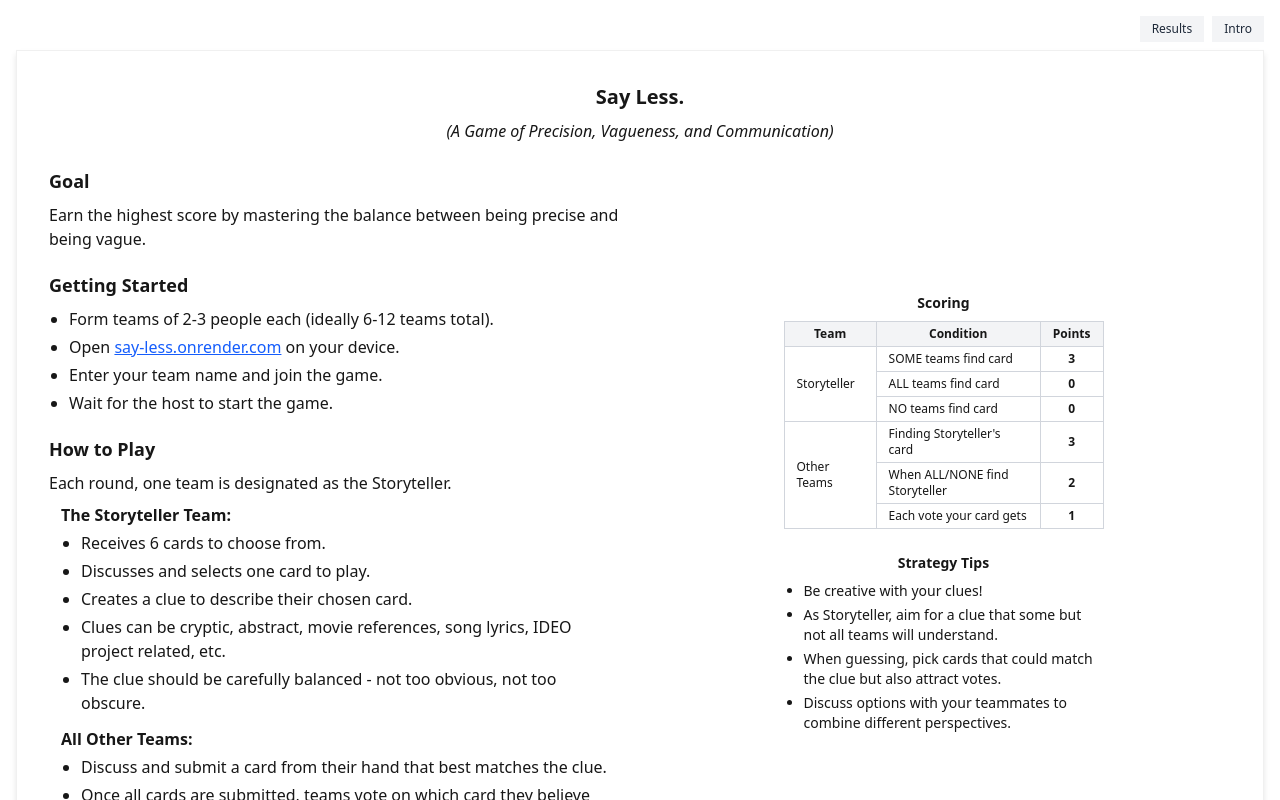
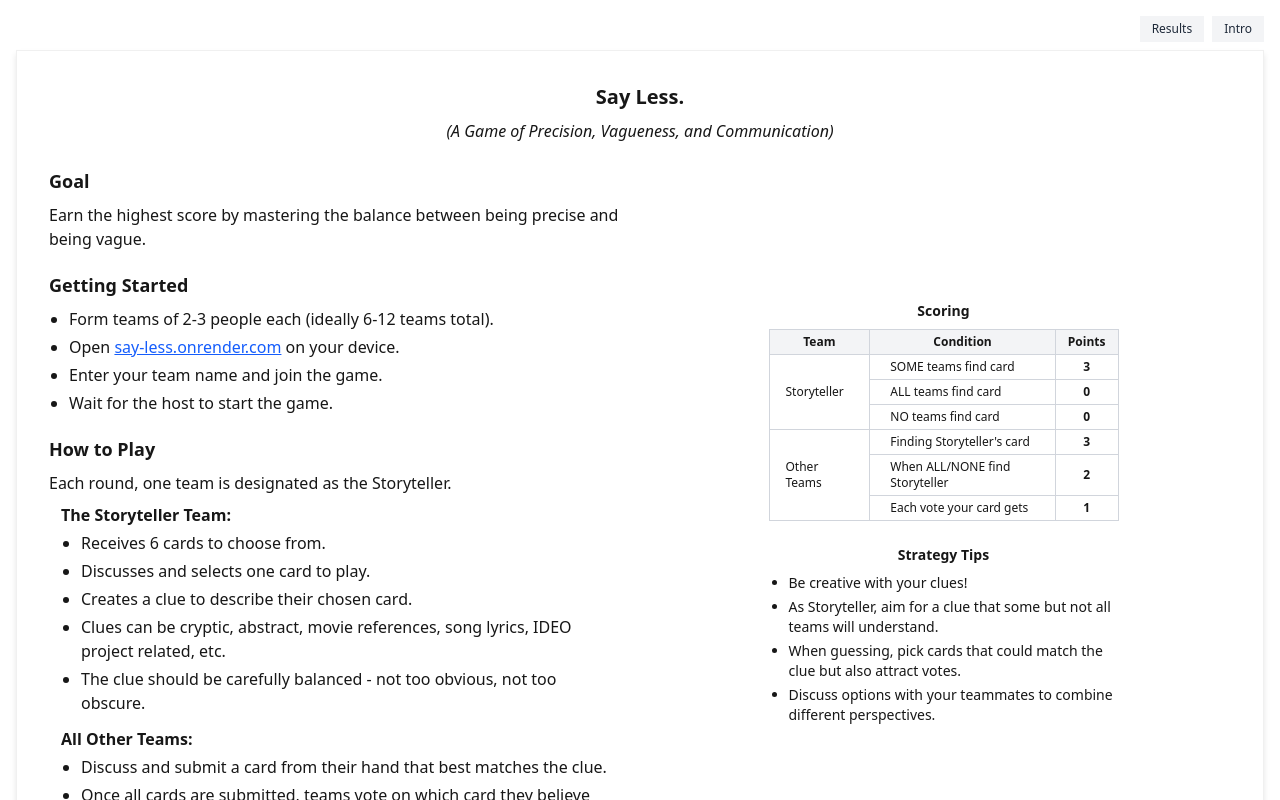
Before and after one commit to niravbeni/tmm, a Next.js app in the folder frontend/: page /rules in a window 1280 px wide. Built offline with nearby package versions, Linux system fonts and the light colour scheme; no server answers.

Commit message:
Make table horizontally wider with more space in cells

```diff
--- a/frontend/src/app/rules/page.tsx
+++ b/frontend/src/app/rules/page.tsx
@@ -80,49 +80,49 @@ export default function RulesPage() {
 
               {/* Right Column */}
               <div className="w-1/2 flex flex-col justify-center items-center space-y-6">
-                <section className="max-w-[320px]">
+                <section className="max-w-[350px]">
                   <h2 className="text-sm font-bold mb-2 text-center">Scoring</h2>
 
                   <table className="w-full text-xs border-collapse">
                     <thead>
                       <tr className="bg-gray-100 dark:bg-gray-800">
-                        <th className="border border-gray-300 dark:border-gray-700 px-3 py-1">Team</th>
-                        <th className="border border-gray-300 dark:border-gray-700 px-3 py-1">Condition</th>
+                        <th className="border border-gray-300 dark:border-gray-700 px-4 py-1">Team</th>
+                        <th className="border border-gray-300 dark:border-gray-700 px-5 py-1">Condition</th>
                         <th className="border border-gray-300 dark:border-gray-700 px-3 py-1 text-center">Points</th>
                       </tr>
                     </thead>
                     <tbody className="text-xs">
                       <tr>
-                        <td className="border border-gray-300 dark:border-gray-700 px-3 py-1" rowSpan={3}>Storyteller</td>
-                        <td className="border border-gray-300 dark:border-gray-700 px-3 py-1">SOME teams find card</td>
+                        <td className="border border-gray-300 dark:border-gray-700 px-4 py-1" rowSpan={3}>Storyteller</td>
+                        <td className="border border-gray-300 dark:border-gray-700 px-5 py-1">SOME teams find card</td>
                         <td className="border border-gray-300 dark:border-gray-700 px-3 py-1 text-center font-bold">3</td>
                       </tr>
                       <tr>
-                        <td className="border border-gray-300 dark:border-gray-700 px-3 py-1">ALL teams find card</td>
+                        <td className="border border-gray-300 dark:border-gray-700 px-5 py-1">ALL teams find card</td>
                         <td className="border border-gray-300 dark:border-gray-700 px-3 py-1 text-center font-bold">0</td>
                       </tr>
                       <tr>
-                        <td className="border border-gray-300 dark:border-gray-700 px-3 py-1">NO teams find card</td>
+                        <td className="border border-gray-300 dark:border-gray-700 px-5 py-1">NO teams find card</td>
                         <td className="border border-gray-300 dark:border-gray-700 px-3 py-1 text-center font-bold">0</td>
                       </tr>
                       <tr>
-                        <td className="border border-gray-300 dark:border-gray-700 px-3 py-1" rowSpan={3}>Other Teams</td>
-                        <td className="border border-gray-300 dark:border-gray-700 px-3 py-1">Finding Storyteller's card</td>
+                        <td className="border border-gray-300 dark:border-gray-700 px-4 py-1" rowSpan={3}>Other Teams</td>
+                        <td className="border border-gray-300 dark:border-gray-700 px-5 py-1">Finding Storyteller's card</td>
                         <td className="border border-gray-300 dark:border-gray-700 px-3 py-1 text-center font-bold">3</td>
                       </tr>
                       <tr>
-                        <td className="border border-gray-300 dark:border-gray-700 px-3 py-1">When ALL/NONE find Storyteller</td>
+                        <td className="border border-gray-300 dark:border-gray-700 px-5 py-1">When ALL/NONE find Storyteller</td>
                         <td className="border border-gray-300 dark:border-gray-700 px-3 py-1 text-center font-bold">2</td>
                       </tr>
                       <tr>
-                        <td className="border border-gray-300 dark:border-gray-700 px-3 py-1">Each vote your card gets</td>
+                        <td className="border border-gray-300 dark:border-gray-700 px-5 py-1">Each vote your card gets</td>
                         <td className="border border-gray-300 dark:border-gray-700 px-3 py-1 text-center font-bold">1</td>
                       </tr>
                     </tbody>
                   </table>
                 </section>
 
-                <section className="max-w-[320px]">
+                <section className="max-w-[350px]">
                   <h2 className="text-sm font-bold mb-2 text-center">Strategy Tips</h2>
                   <ul className="list-disc pl-5 text-sm space-y-1">
                     <li>Be creative with your clues!</li>
```
